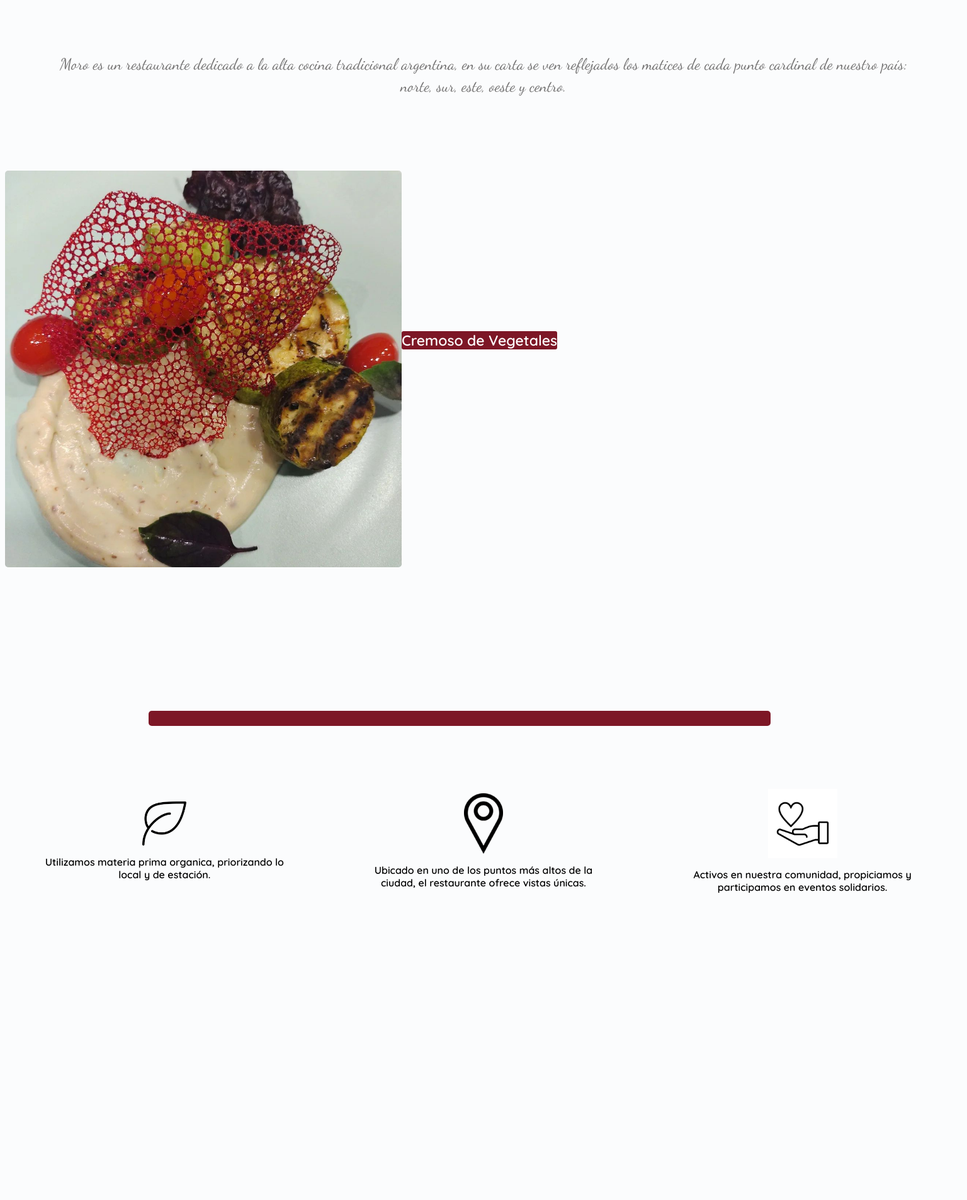
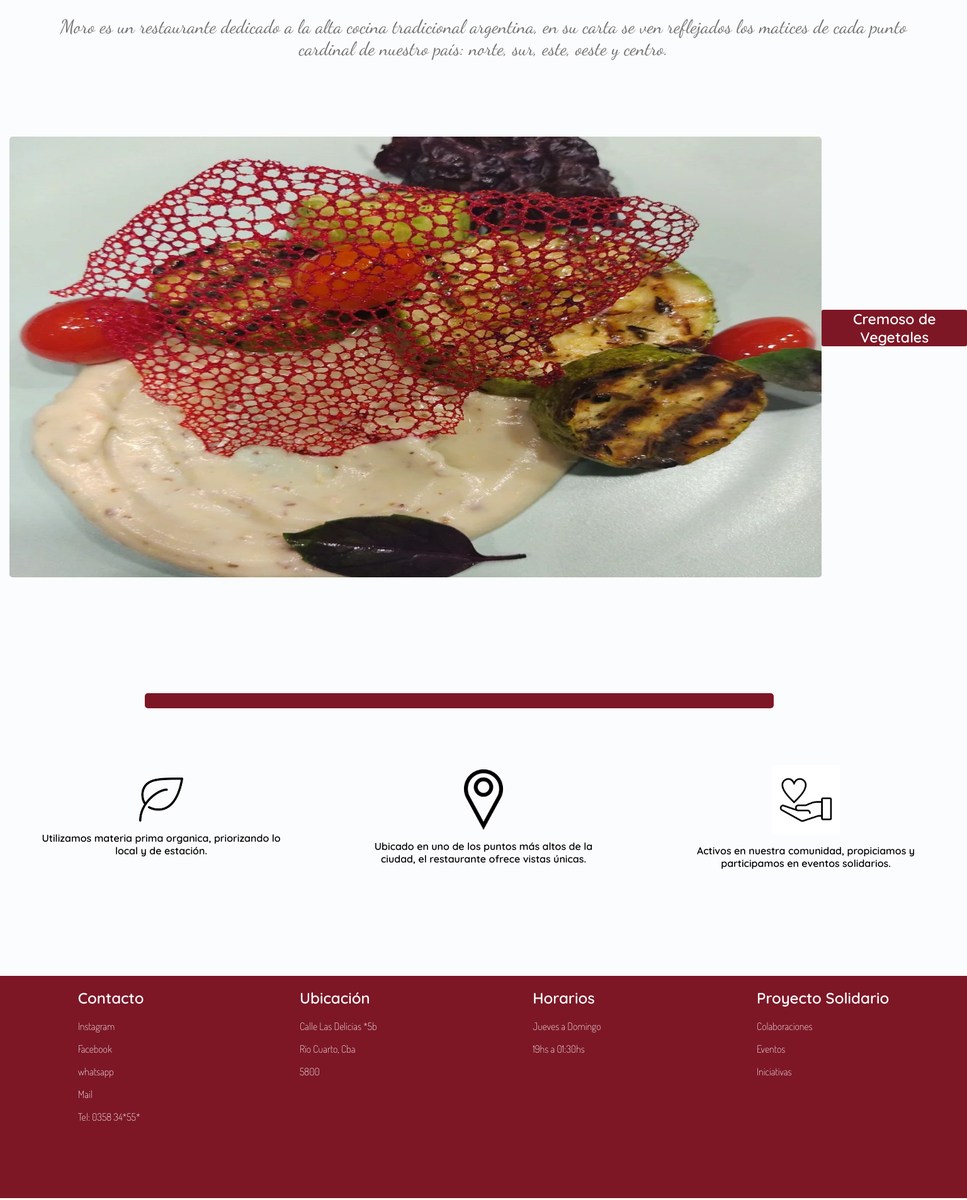
Before and after one commit to SelvitaBeta/LogLanding-segunda-parte, a plain HTML site: page index.html in a window 1536 px wide. Shown: the part 160-2066 px from the top of the page at 63% size. Before the commit the page ends 1603 px from the top, so only its background shows below. Drawn offline with Linux system fonts and the light colour scheme.

Commit message:
Parte-final

```diff
--- a/index.css
+++ b/index.css
@@ -1,6 +1,8 @@
 body{
     padding: 0;
     background-color: #fbfcfd;
+    margin-left: 0;
+    margin-right: 0;
 }
 
 
@@ -32,7 +34,7 @@ ul{
     }
 
     .opciones :hover{
-        color: #e5e0a8;
+        color: #d7c3a9;
      }
 
      .res{
@@ -73,16 +75,52 @@ ul{
     }
 
     .imagen1{
-        display: flex;
+        display:flex;
         flex-direction: row;
+        justify-content: space-around;
         align-items: center;
+
     }
 
+
     .plato1{
+        position: relative;
         width: 630px;
         height: 630px;
         margin-top: 6%;
+        margin-left: 1%;
         border-radius: 5px;
+        transition: 1s;
+
+    }
+
+   .ContSobretitulo{
+        width: 630px;
+        height: 630px;
+        position: absolute;
+        display: flex;
+        background-color: #2e2e2e7a;
+        margin-top: 6%;
+        margin-left: -19.7%;
+        overflow: hidden;
+        transition: 1s;
+        opacity: 0;
+        overflow: hidden;
+
+   }
+   .sobretitulo{
+
+        font-size: 70px;
+        color: #fbfcfd;
+        Font-family: 'Quicksand', sans-serif;
+        margin-top: 40%;
+        margin-left: 30%;
+
+
+    }
+     .imagen1:hover > .ContSobretitulo {
+
+        opacity: 1;
     }
 
     .titulo-img{
@@ -109,7 +147,7 @@ ul{
         display: flex;
         justify-content: space-around;
         width: 100%;
-        margin-top: 100px;
+        margin-top: 90px;
     }
 
     .icon{
@@ -121,3 +159,65 @@ ul{
         width: 25%;
         Font-family: 'Quicksand', sans-serif;
     }
+
+    .seccion-bordo{
+        width: 100%;
+        height: 63%;
+        background-color: #7D1726;
+        Font-family: 'Quicksand', sans-serif;
+        color: white;
+        margin-top: 10%;
+        display: flex;
+        justify-content: space-around;
+    }
+    .info{
+        font-family: 'Dosis', sans-serif;
+    }
+
+    .logo{
+        position: absolute;
+        margin-top: 30%;
+        right: 5%;
+        transition: transform 250ms;
+    }
+
+    .logo:hover {
+        transform: translateY(-10px);
+      }
+
+
+
+        @media (min-width: 1322px) {
+
+        .intro{
+            font-size: 30px;
+            line-height: 35px;
+            margin-top: 5%;
+            margin-left: 5%;
+        }
+
+        .plato1{
+            width: 90%;
+            height: 700px;
+            margin-top: 6%;
+            margin-left: 1%;
+
+        }
+        .ContSobretitulo{
+            width: 82.3%;
+            height: 699px;
+            margin-top: 6%;
+            margin-left: -15.6%;
+            border-radius: 5px;
+             }
+
+             .division{
+                margin-top: 12%;
+             }
+
+             .seccion-bordo{
+                width: 100%;
+                height: 45%;
+             }
+
+      }
--- a/index.html
+++ b/index.html
@@ -4,8 +4,10 @@
     <link rel="preconnect" href="https://fonts.gstatic.com" crossorigin>
     <link href="https://fonts.googleapis.com/css2?family=Quicksand:wght@600&display=swap" rel="stylesheet">
     <link href="https://fonts.googleapis.com/css2?family=Dancing+Script&display=swap" rel="stylesheet">
-    <link rel="stylesheet" href="index.css">
+    <link href="https://fonts.googleapis.com/css2?family=Dosis:wght@200&display=swap" rel="stylesheet"><link rel="stylesheet" href="index.css">
+
     <title>Document</title>
+
 </head>
 
 <body>
@@ -36,7 +38,14 @@
 
         <section class="imagen1">
 
-            <img class="plato1" src="platos-mati4.jpg" alt="platos-mati4.png">
+
+                <img class="plato1" src="platos-mati4.jpg" alt="platos-mati4.png">
+
+                <div class="ContSobretitulo">
+                <p class="sobretitulo"> <a href="#">Galería</a></p>
+
+              </div>
+
 
             <p class="titulo-img">Cremoso de Vegetales</p>
 
@@ -67,6 +76,45 @@
 
     </main>
 
+    <footer class="seccion-bordo">
+       <div>
+        <h2>Contacto</h2>
+        <P class="info"><a href="https://www.instagram.com/matymartinezr4/" target="_blank">Instagram</a></P>
+        <P class="info"><a href="#">Facebook</a></P>
+        <P class="info"><a href="#">whatsapp</a></P>
+        <P class="info"><a href="#">Mail</a></P>
+        <p class="info">Tel: 0358 34*55*</p>
+
+       </div>
+
+       <div >
+        <h2>Ubicación</h2>
+        <p class="info">Calle Las Delicias *5b</p>
+        <p class="info">Rio Cuarto, Cba</p>
+        <p class="info">5800</p>
+       </div>
+
+       <div>
+        <h2>Horarios</h2>
+        <p class="info">Jueves a Domingo</p>
+        <p class="info">19hs a 01:30hs</p>
+
+       </div>
+
+       <div>
+        <h2>Proyecto Solidario</h2>
+        <p class="info"><a href="#">Colaboraciones</a></p>
+        <p class="info"><a href="#">Eventos</a></p>
+        <p class="info"><a href="#">Iniciativas</a></p>
+       </div>
+
+       <div class="logo">
+        <a href="#"><img style="width: 160px; height: 70px" src="LogoMoro.png" alt="logo"></a>
+    </div>
+
+
+    </footer>
+
 
 </body>
 </html>
```
